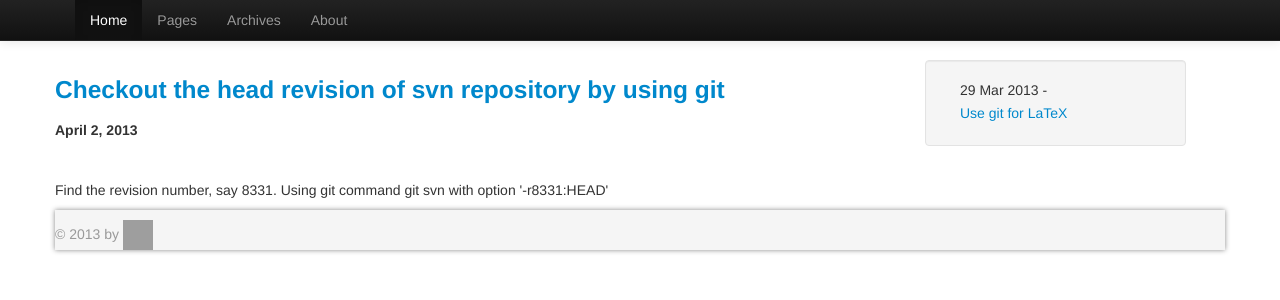
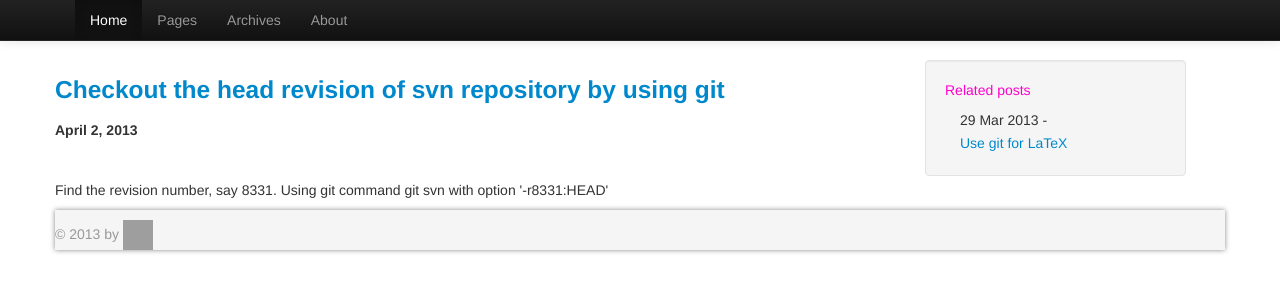
Before and after one commit to wenqing/wenqing.github.com, a Jekyll site: the page built from _posts/2013-04-02-git_svn_head.md, in a window 1280 px wide and 900 px high. Shown: the top 300 px of the window. Built offline with Jekyll 4.4.1, drawn with Linux system fonts in a browser that asks for light colours; nearby versions of some CDN libraries; library files that are not in the unit come from our copies; Markdown is read by kramdown in place of the engine named in the settings; grey boxes are pictures that could not be loaded.

Commit message:
Add related color

```diff
--- a/_layouts/post.html
+++ b/_layouts/post.html
@@ -93,6 +93,7 @@ comments: false
       <div class="row-fluid">
         <div class="span3">
           <div class="well sidebar-nav">
+           <p style="color:#FF00CC"> Related posts</p>
             <ul class="nav nav-list">
               {% for post in site.related_posts%}
                <li>
```
